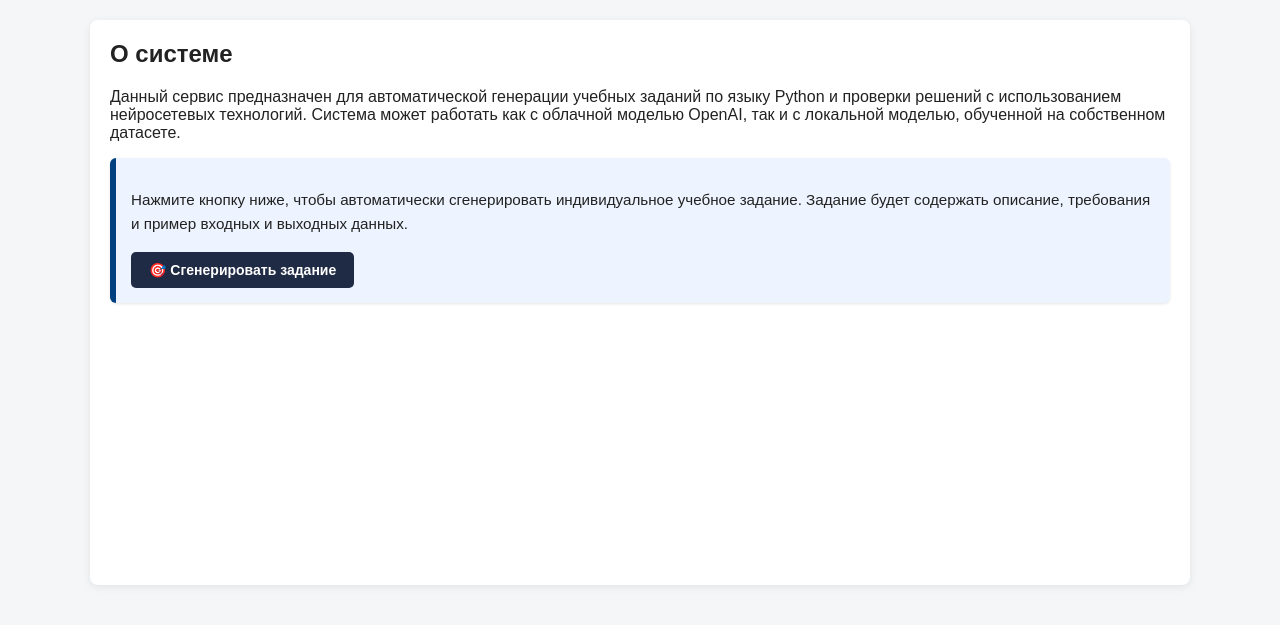
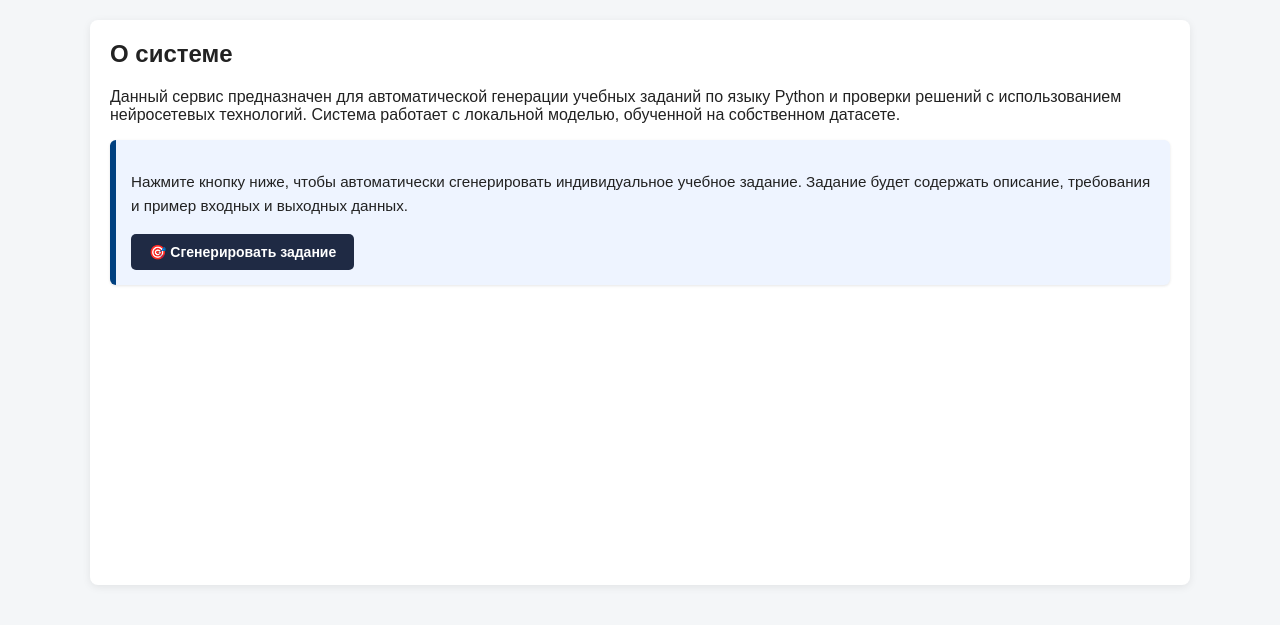
Before and after one commit to project-hub123/simple_task_system_web, a Flask app: page / in a window 1280 px wide. Shown: the part 110-735 px from the top of the page. Run offline with Flask 3, Linux system fonts and the light colour scheme; a user stored in the database is signed in.

Commit message:
Update index.html

```diff
--- a/templates/index.html
+++ b/templates/index.html
@@ -7,8 +7,7 @@
 <p>
   Данный сервис предназначен для автоматической генерации учебных заданий по языку Python
   и проверки решений с использованием нейросетевых технологий.
-  Система может работать как с облачной моделью OpenAI, так и с локальной моделью,
-  обученной на собственном датасете.
+  Система работает с локальной моделью, обученной на собственном датасете.
 </p>
 
 {% if error_msg %}
```
